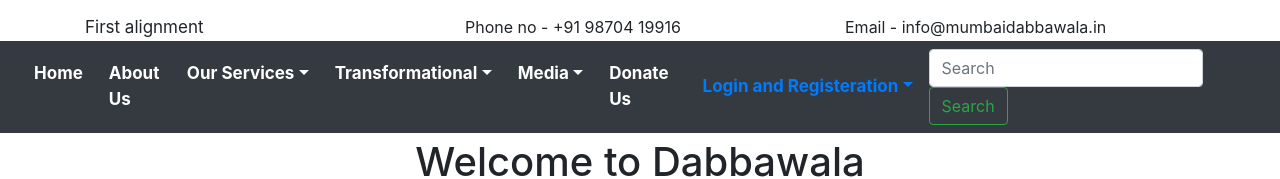
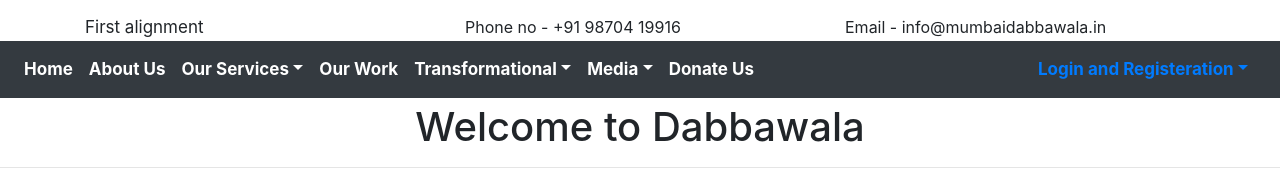
Before and after one commit to Pmparekh2000/mumbaiDabbawala-Angular, an Angular app: page / in a window 1280 px wide. Shown: the top 179 px of the page. Built offline with nearby package versions, Linux system fonts and the light colour scheme.

Commit message:
Routing added with 4 components

```diff
--- a/src/app/app-routing.module.ts
+++ b/src/app/app-routing.module.ts
@@ -1,11 +1,21 @@
-import { NgModule } from '@angular/core';
+import { UserRegisterComponent } from './user-register/user-register.component';
+import { UserLoginComponent } from './user-login/user-login.component';
+import { DabbawalaRegisterComponent } from './dabbawala-register/dabbawala-register.component';
+import { DabbawalaLoginComponent } from './dabbawala-login/dabbawala-login.component';
+import { NgModule} from '@angular/core';
 import { Routes, RouterModule } from '@angular/router';
 
 
-const routes: Routes = [];
+const routes: Routes = [
+  {path: 'dabbawala-login',component: DabbawalaLoginComponent},
+  {path: 'dabbawala-register',component: DabbawalaRegisterComponent},
+  {path: 'user-login',component: UserLoginComponent},
+  {path: 'user-register',component: UserRegisterComponent}
+];
 
 @NgModule({
   imports: [RouterModule.forRoot(routes)],
   exports: [RouterModule]
 })
 export class AppRoutingModule { }
+export const routingComponents = [DabbawalaLoginComponent, DabbawalaRegisterComponent, UserLoginComponent, UserRegisterComponent];
--- a/src/app/app.component.css
+++ b/src/app/app.component.css
@@ -1,5 +1,5 @@
 .nav{
-    margin-left: 10px;
+    margin-left: 0px;
     font-size: 17px;
 }
 
--- a/src/app/app.component.html
+++ b/src/app/app.component.html
@@ -47,6 +47,9 @@
                 <a class="dropdown-item animated zoomIn" href="#">Centralised Kitchen</a>
               </div>
             </li>
+            <li class="nav-item active nav">
+              <a class="nav-link" href="#"><strong>Our Work</strong><span class="sr-only">(current)</span></a>
+            </li>
             <li class="nav-item active dropdown nav">
                 <a class="nav-link dropdown-toggle" href="#" id="navbarDropdown" role="button" data-toggle="dropdown" aria-haspopup="true" aria-expanded="false">
                   <strong>Transformational</strong>
@@ -76,16 +79,12 @@
               <strong>Login and Registeration</strong>
             </a>
             <div class="dropdown-menu drop-down-menu" aria-labelledby="navbarDropdown">
-              <a class="dropdown-item animated zoomIn" href="#">User Login</a>
-              <a class="dropdown-item animated zoomIn" href="#">User Register</a>
-              <a class="dropdown-item animated zoomIn" href="#">Dabbawala Login</a>
-              <a class="dropdown-item animated zoomIn" href="#">Dabbawala Register</a>
+              <a class="dropdown-item animated zoomIn" routerLink="/user-login">User Login</a>
+              <a class="dropdown-item animated zoomIn" routerLink="/user-register">User Register</a>
+              <a class="dropdown-item animated zoomIn" routerLink="/dabbawala-login">Dabbawala Login</a>
+              <a class="dropdown-item animated zoomIn" routerLink="/dabbawala-register">Dabbawala Register</a>
             </div>
           </li>
-          <form class="form-inline my-2 my-lg-0">
-            <input class="form-control mr-sm-2" type="search" placeholder="Search" aria-label="Search">
-            <button class="btn btn-outline-success my-2 my-sm-0" type="submit">Search</button>
-          </form>
         </div>
     </nav>
 
@@ -135,3 +134,5 @@
     </div>
 </body>
 </html>
+
+<router-outlet></router-outlet>
```
Also changed, not shown: src/app/app.module.ts (+3 -10 lines).
